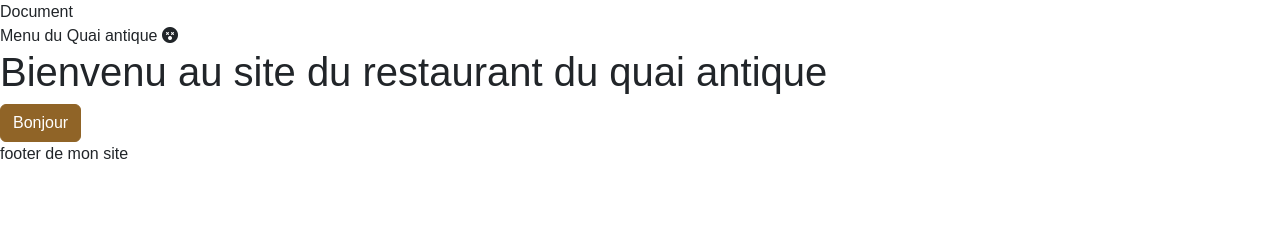
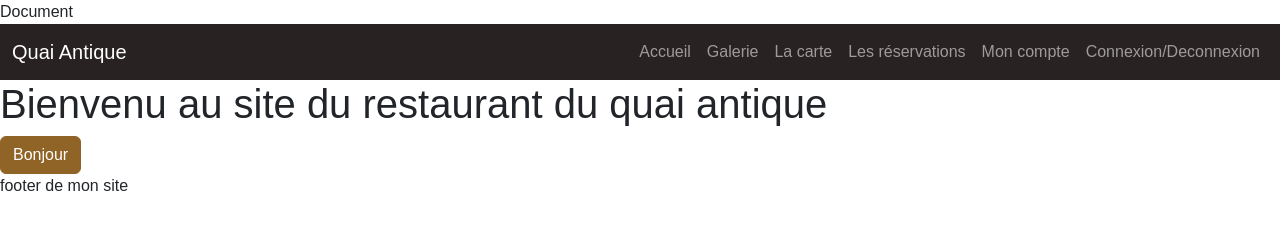
Before and after one commit to estef1994/Qua-antique-restaurant-devoir-Studi, a website with bundled scripts: page index.html in a window 1280 px wide. Built offline with nearby package versions, Linux system fonts and the light colour scheme; files whose address does not match are found by name; a web font is replaced by a local one.

Commit message:
Add site header

```diff
--- a/index.html
+++ b/index.html
@@ -10,7 +10,38 @@
     <title>Document</title>
 </head>
 <body>
-    <header>Menu du Quai antique <i class="bi bi-emoji-dizzy-fill"></i></header>
+    <header>
+        <nav class="navbar navbar-expand-lg bg-dark" data-bs-theme="dark">
+            <div class="container-fluid">
+              <a class="navbar-brand" href="/">Quai Antique</a>
+              <button class="navbar-toggler" type="button" data-bs-toggle="collapse" data-bs-target="#navbarSupportedContent" aria-controls="navbarSupportedContent" aria-expanded="false" aria-label="Toggle navigation">
+                <span class="navbar-toggler-icon"></span>
+              </button>
+              <div class="collapse navbar-collapse" id="navbarSupportedContent">
+                <ul class="navbar-nav ms-auto mb-2 mb-lg-0">
+                  <li class="nav-item">
+                    <a class="nav-link" href="/">Accueil</a>
+                  </li>
+                  <li class="nav-item">
+                    <a class="nav-link" href="/galerie">Galerie</a>
+                  </li>
+                  <li class="nav-item">
+                    <a class="nav-link" href="#">La carte</a>
+                  </li>
+                  <li class="nav-item">
+                    <a class="nav-link" href="#">Les réservations</a>
+                  </li>
+                  <li class="nav-item">
+                    <a class="nav-link" href="#">Mon compte</a>
+                  </li>
+                  <li class="nav-item">
+                    <a class="nav-link" href="#">Connexion/Deconnexion</a>
+                  </li>
+                </ul>
+              </div>
+            </div>
+          </nav>
+    </header>
     <main id="main-page">
         <!--Le contenu de la page sera injecte ici-->
     </main>
```
